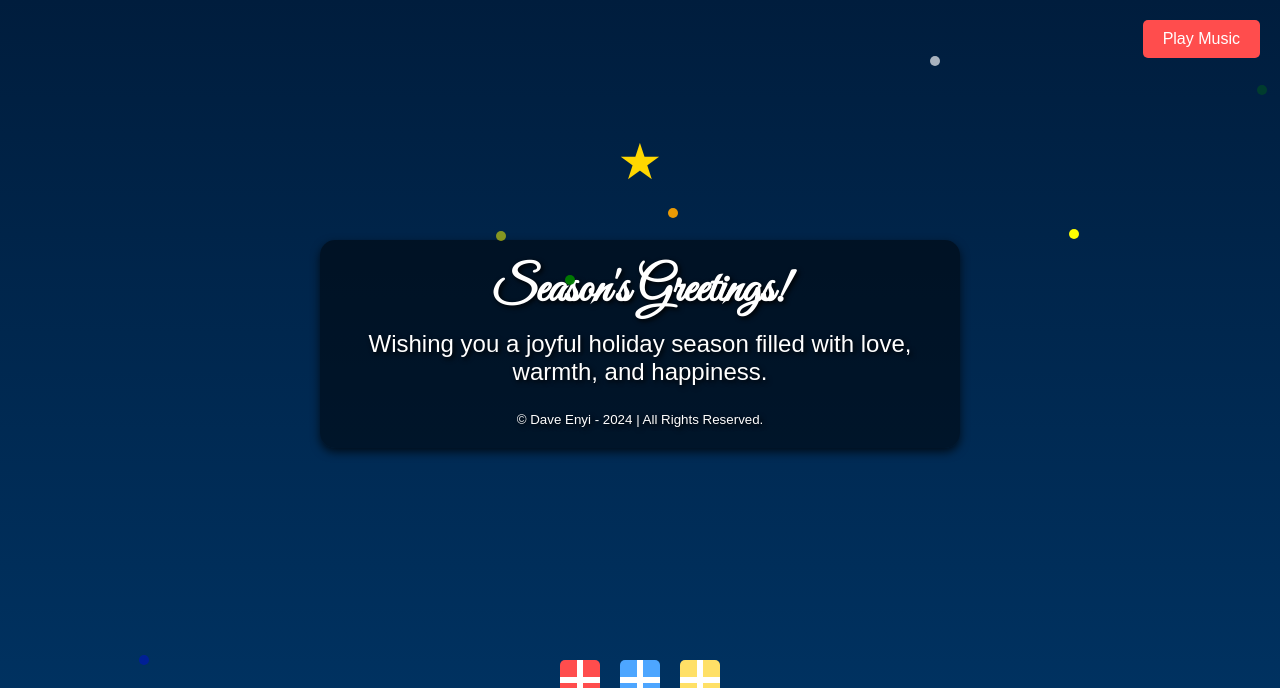
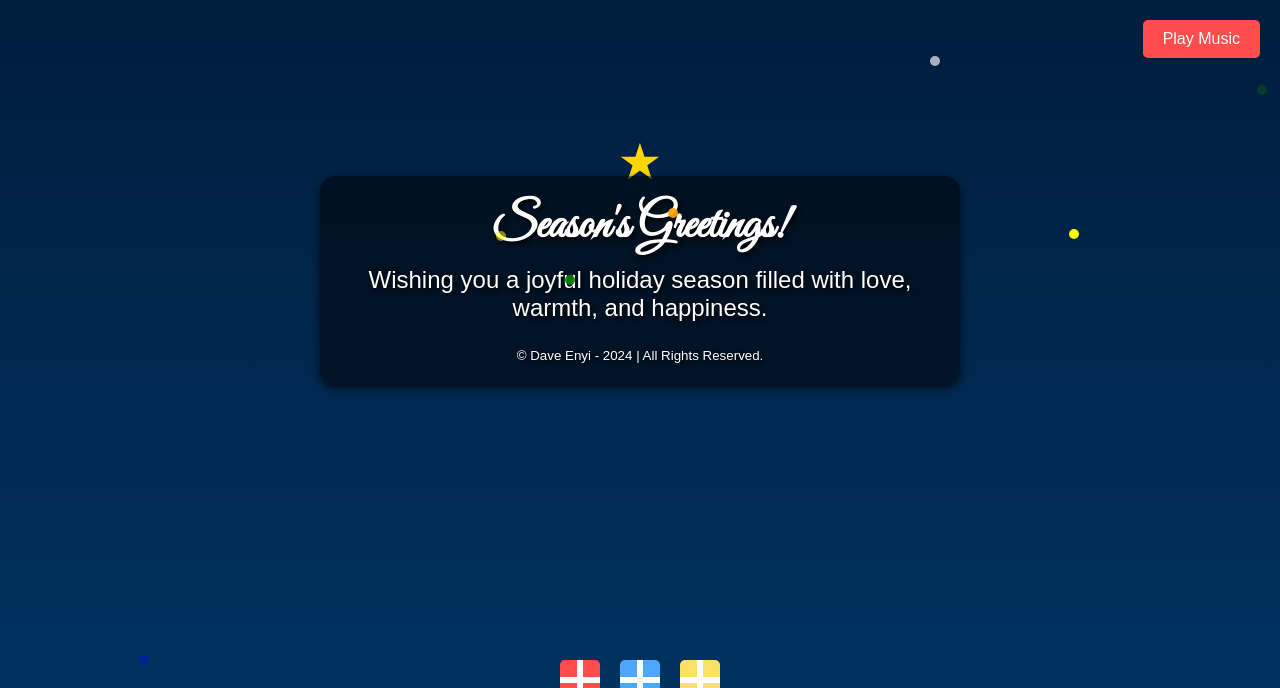
Before and after one commit to Dave-Sleek/Joyful-Noel, a PHP site: page / in a window 1280 px wide. Shown: the top 688 px of the page. Run offline with PHP 8.4, Linux system fonts and the light colour scheme.

Commit message:
Update styles.css

```diff
--- a/styles.css
+++ b/styles.css
@@ -183,7 +183,7 @@ body {
 #greetings {
   text-align: center;
   position: absolute;
-  top: 43%;
+  top: 35%;
   left: 50%;
   transform: translate(-50%, -50%);
   color: #ffffff;
```
